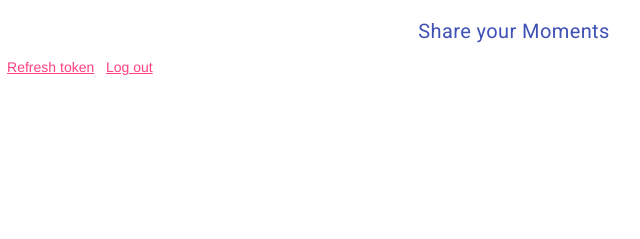
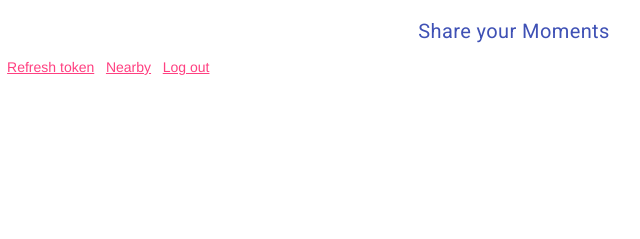
Before and after one commit to johan974/munzeefaster, a website: page public/index.html in a window 1280 px wide. Shown: the part 410-649 px from the top of the page, 126-766 px from the left. Drawn offline with nearby package versions, Linux system fonts and the light colour scheme.

Commit message:
Nearby on html

```diff
--- a/public/index.html
+++ b/public/index.html
@@ -96,6 +96,7 @@
         <div id="shared-moments"></div>
         <a href="/munzeefaster">Connect to Munzee</a>&nbsp;&nbsp;
         <a href="/refreshtoken">Refresh token</a>&nbsp;&nbsp;
+        <a href="/nearby/52.233/6.102">Nearby</a>&nbsp;&nbsp;
         <a href="/logout">Log out</a>
       </div>
       <div class="floating-button">
```
